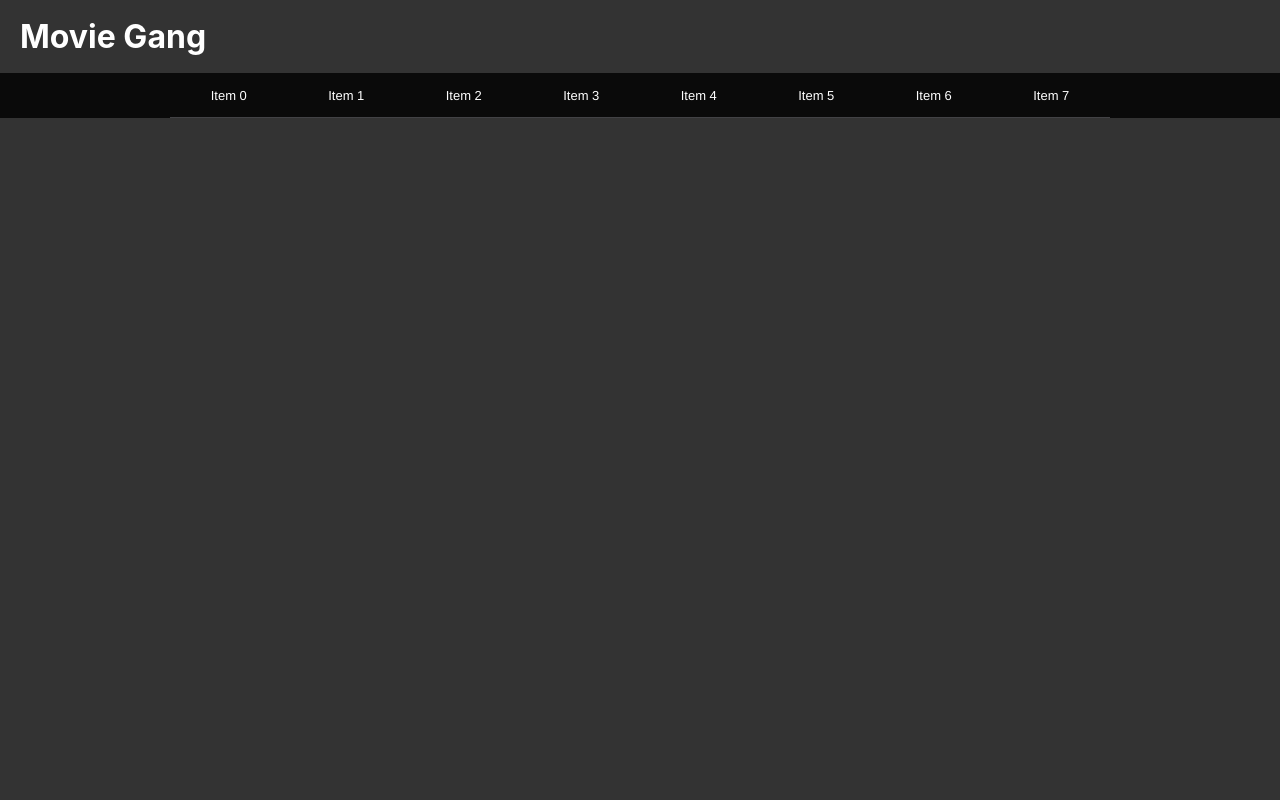
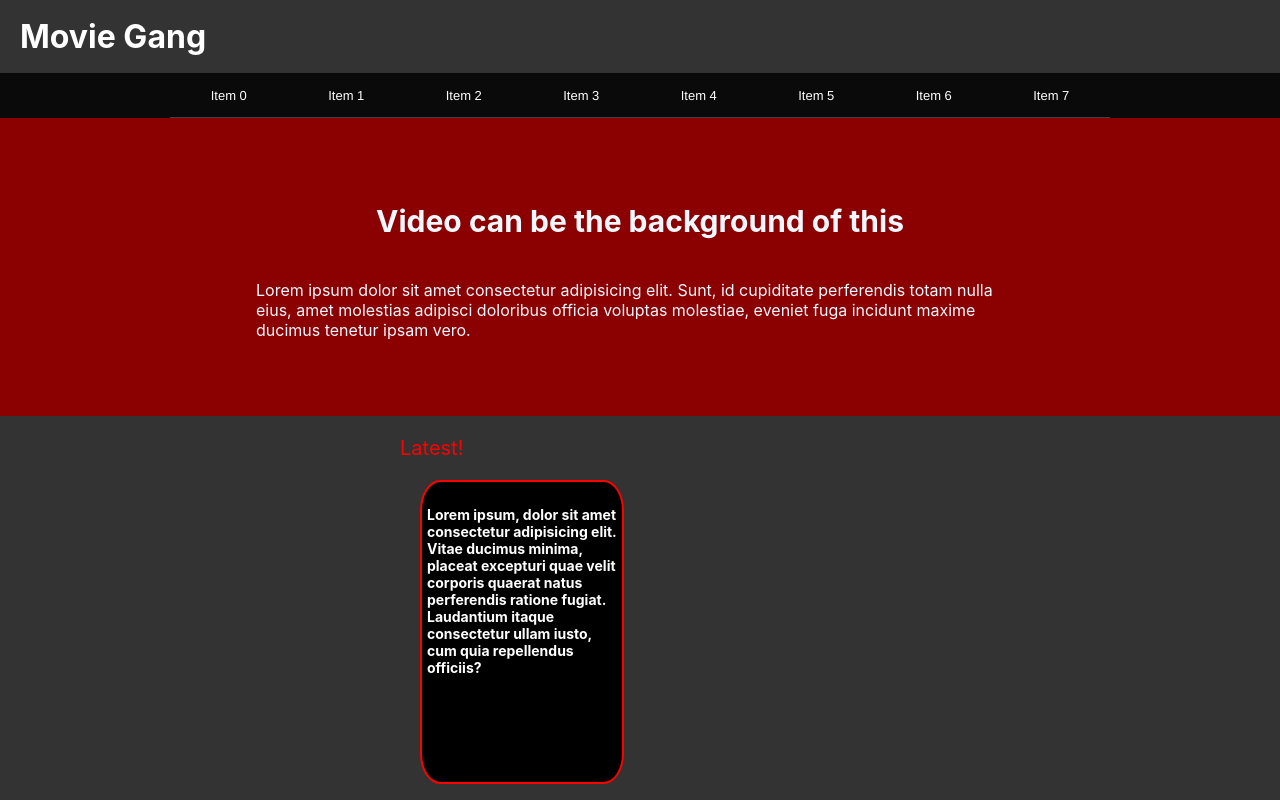
Before and after one commit to Gevork-Manukyan/MovieCubicle, a Svelte app: page / in a window 1280 px wide. Built offline with nearby package versions, Linux system fonts and the light colour scheme.

Commit message:
Movie card created

```diff
--- a/src/App.svelte
+++ b/src/App.svelte
@@ -1,5 +1,6 @@
 <script>
 	import NavBar from "./NavBar.svelte";
+	import Menu from "./menu.svelte";
 </script>
 
 
@@ -8,7 +9,7 @@
 	<NavBar />
 </header>
 <main>
-
+	<Menu />
 </main>
 <footer>
 
--- /dev/null
+++ b/src/menu.svelte
@@ -0,0 +1,110 @@
+<div class="banner">
+    <!-- Name of Website -->
+    <h2>Video can be the background of this</h2>
+    <!-- description of website -->
+    <p>
+        Lorem ipsum dolor sit amet consectetur adipisicing elit. Sunt, id cupiditate perferendis totam nulla eius, amet molestias adipisci doloribus officia voluptas molestiae, eveniet fuga incidunt maxime ducimus tenetur ipsam vero.
+    </p>
+</div>
+
+<div class= "section">
+    <div clss = content>
+        <div class = "sectionTitle">Latest!</div>
+        <div class="post">
+            <!-- postcards -->
+            <div class="postcards">
+                <a href="#">
+                    <!-- image of the movie goes here -->
+                    <img src="public/favicon.png" alt="">
+                    <!-- description of the movie goes here -->
+                    <h2 class="Title">Lorem ipsum, dolor sit amet consectetur adipisicing elit. Vitae ducimus minima, placeat excepturi quae velit corporis quaerat natus perferendis ratione fugiat. Laudantium itaque consectetur ullam iusto, cum quia repellendus officiis?</h2>
+                </a>
+            </div>
+        </div>
+    </div>
+</div>
+
+
+
+<style>
+    div{
+        color: aliceblue;
+    }
+    .banner{
+        height: auto;
+        width: 100%;
+        display: flex;
+        justify-content: center;
+        align-items: center;
+        flex-direction: column;
+        padding: 60px 0;;
+        background-color: darkred;
+    }
+    .banner h2{
+        font-size: 30px;
+        padding: 0 50px;
+    }
+    .banner p{
+        padding: 0 20%;
+    }
+
+    /* movie cards */
+    .section{
+        height:auto;
+        width:95%;
+        margin:0 auto;
+        position: relative;
+        display: grid;
+        place-items: center;
+        z-index: 998;
+        border: 3px;
+        border-color: red;
+
+    }
+    .sectionTitle{
+        padding: 0 15 px;
+        margin: 20px 0;
+        display: flex;
+        align-items: center;
+        font-size: 20px;
+        color: red;
+
+    }
+    .post{
+        height: auto;
+        width: 100;
+        padding: 0 20px;
+        display: grid;
+        grid-template-columns: repeat(2, 200px);
+        grid-gap:40px;
+
+    }
+
+    .post .postcards{
+        width: 200px;
+        height: 300px;
+        background: rgb(0, 0, 0);
+        border: 2px solid red;
+        border-radius: 10%;
+    }
+
+    .postcards a{
+        text-decoration: none;
+
+    }
+    .postCards a img{
+        width:100%;
+        height: 280px;
+
+    }
+
+    .Title{
+        height: 80px;
+        font-size: 14px;
+        margin: 4px 0;
+        padding: 0 5px;
+        color: white;
+    }
+
+
+</style>
```
Also changed, not shown: 1 other file (tests, documents, lock files or other folders).
